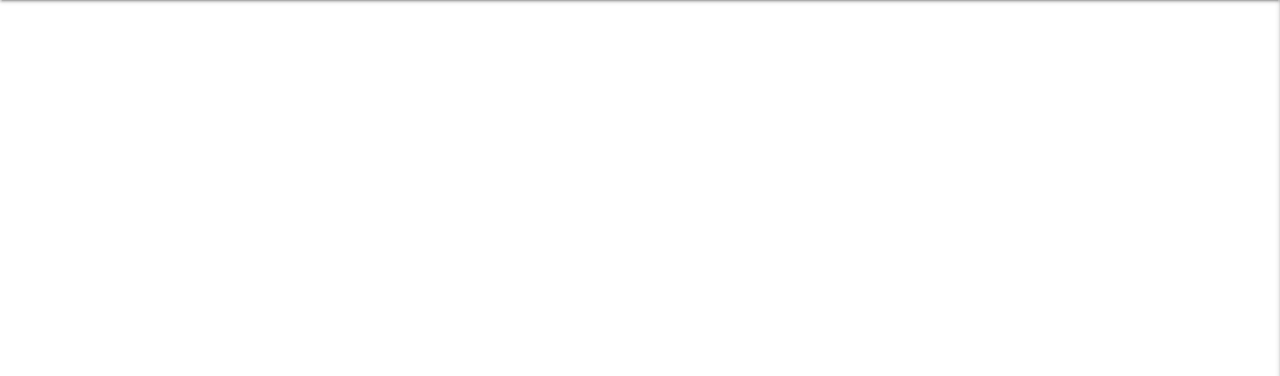
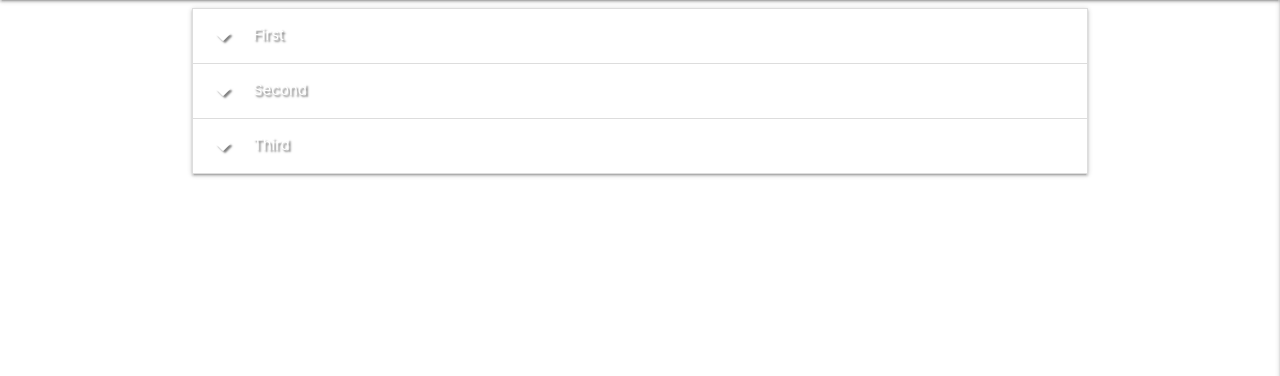
Before and after one commit to D3lyth/all-i-want-for-christmas, a Flask app: page / in a window 1280 px wide. Shown: the part 64-440 px from the top of the page. Run offline with Flask 3, Linux system fonts and the light colour scheme; data that the repository does not hold is empty; some libraries are stand-ins or nearby versions.

Commit message:
Add task collapsible setup

```diff
--- a/templates/giftlists.html
+++ b/templates/giftlists.html
@@ -4,4 +4,27 @@
 {{ gift_list.where_to_buy }}<br />
 {{ gift_list.cost }}<br />
 {{ gift_list.link }}<br />
-{% endfor %} {% endblock %}
+{% endfor %}
+
+<ul class="collapsible">
+  <li>
+    <div class="collapsible-header white-text light-red darken-4 text-shadow">
+      <i class="fas fa-caret-down"></i>First
+    </div>
+    <div class="collapsible-body"><span>Lorem ipsum dolor sit amet.</span></div>
+  </li>
+  <li>
+    <div class="collapsible-header white-text light-red darken-4 text-shadow">
+      <i class="fas fa-caret-down"></i>Second
+    </div>
+    <div class="collapsible-body"><span>Lorem ipsum dolor sit amet.</span></div>
+  </li>
+  <li>
+    <div class="collapsible-header white-text light-red darken-4 text-shadow">
+      <i class="fas fa-caret-down"></i>Third
+    </div>
+    <div class="collapsible-body"><span>Lorem ipsum dolor sit amet.</span></div>
+  </li>
+</ul>
+
+{% endblock %}
```
